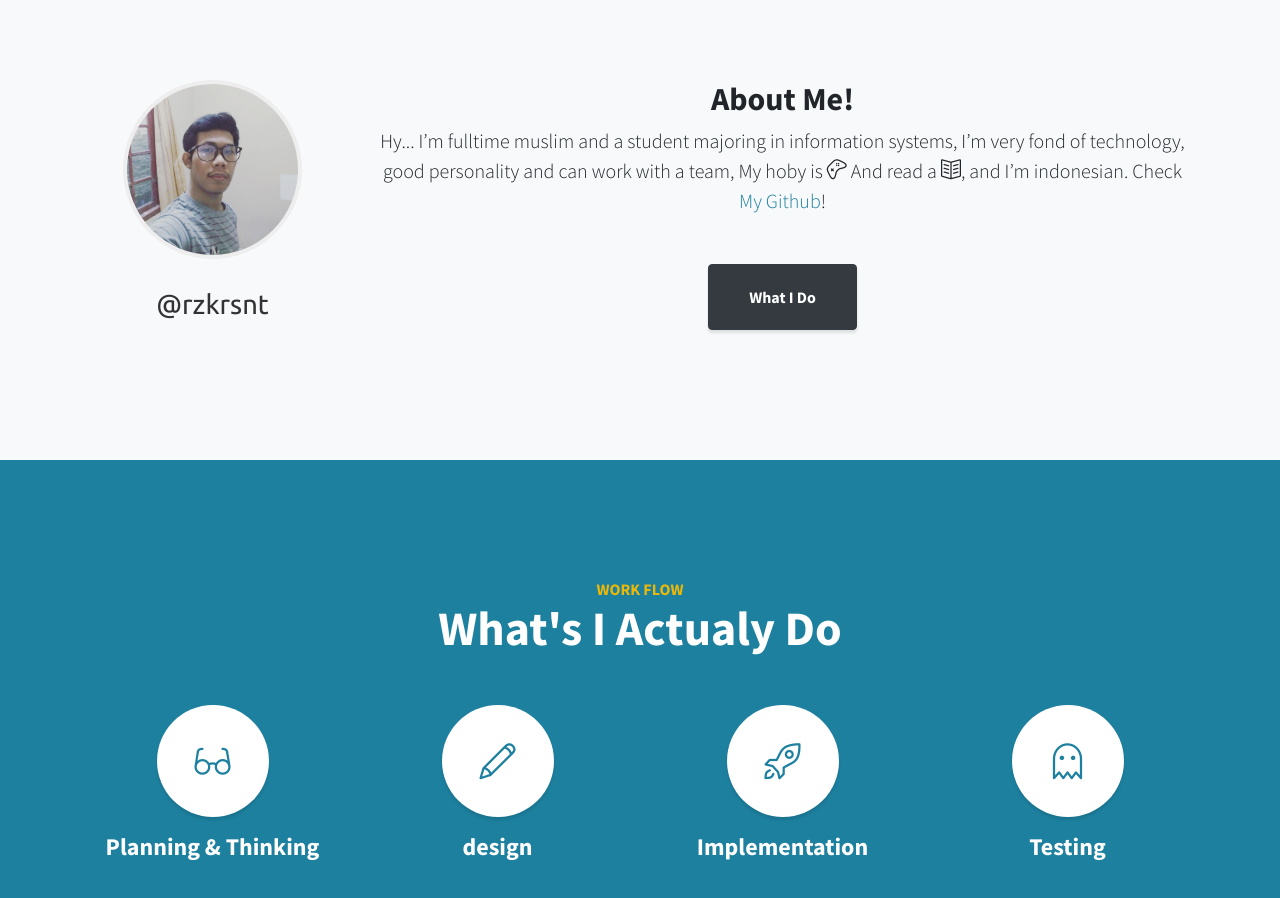
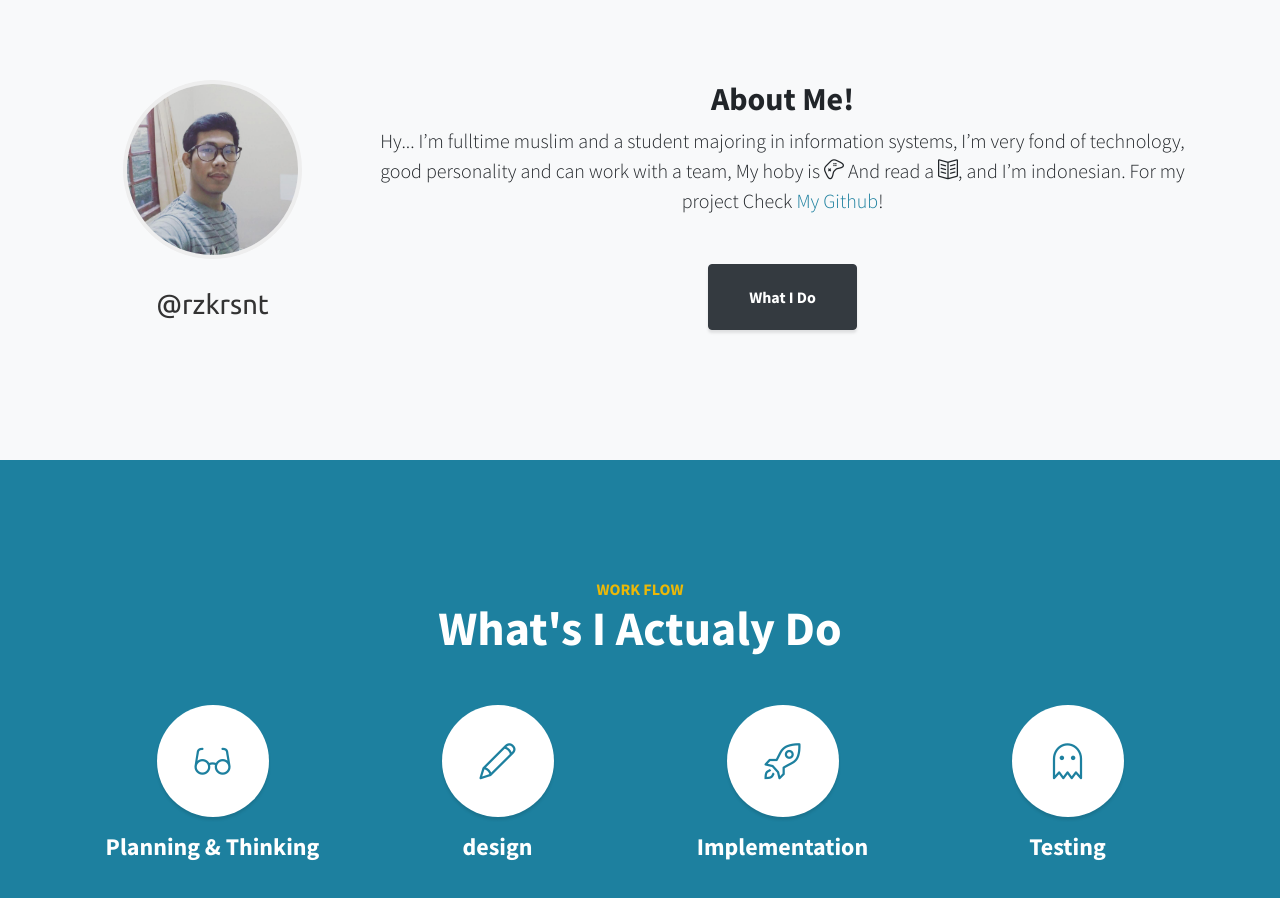
Before and after one commit to SkinnyCoders/skinnycoders.github.io-old, a website: page index.html in a window 1280 px wide. Shown: the part 840-1738 px from the top of the page. Drawn offline with Linux system fonts and the light colour scheme; a web font is replaced by a local one.

Commit message:
Update index.html

```diff
--- a/index.html
+++ b/index.html
@@ -99,7 +99,7 @@
         </div>
         <div class="col-md-9">
           <h2>About Me!</h2>
-          <p class="lead mb-5">Hy... I’m fulltime muslim and a student majoring in information systems, I’m very fond of technology, good personality and can work with a team, My hoby is <span> <i class="icon-game-controller"></i> And read a <i class="icon-book-open"></i></span>, and I’m indonesian. Check
+          <p class="lead mb-5">Hy... I’m fulltime muslim and a student majoring in information systems, I’m very fond of technology, good personality and can work with a team, My hoby is <span> <i class="icon-game-controller"></i> And read a <i class="icon-book-open"></i></span>, and I’m indonesian. For my project Check
             <a href="https://github.com/SkinnyCoders/">My Github</a>!</p>
           <a class="btn btn-dark btn-xl js-scroll-trigger" href="#services">What I Do</a>
         </div>
```
